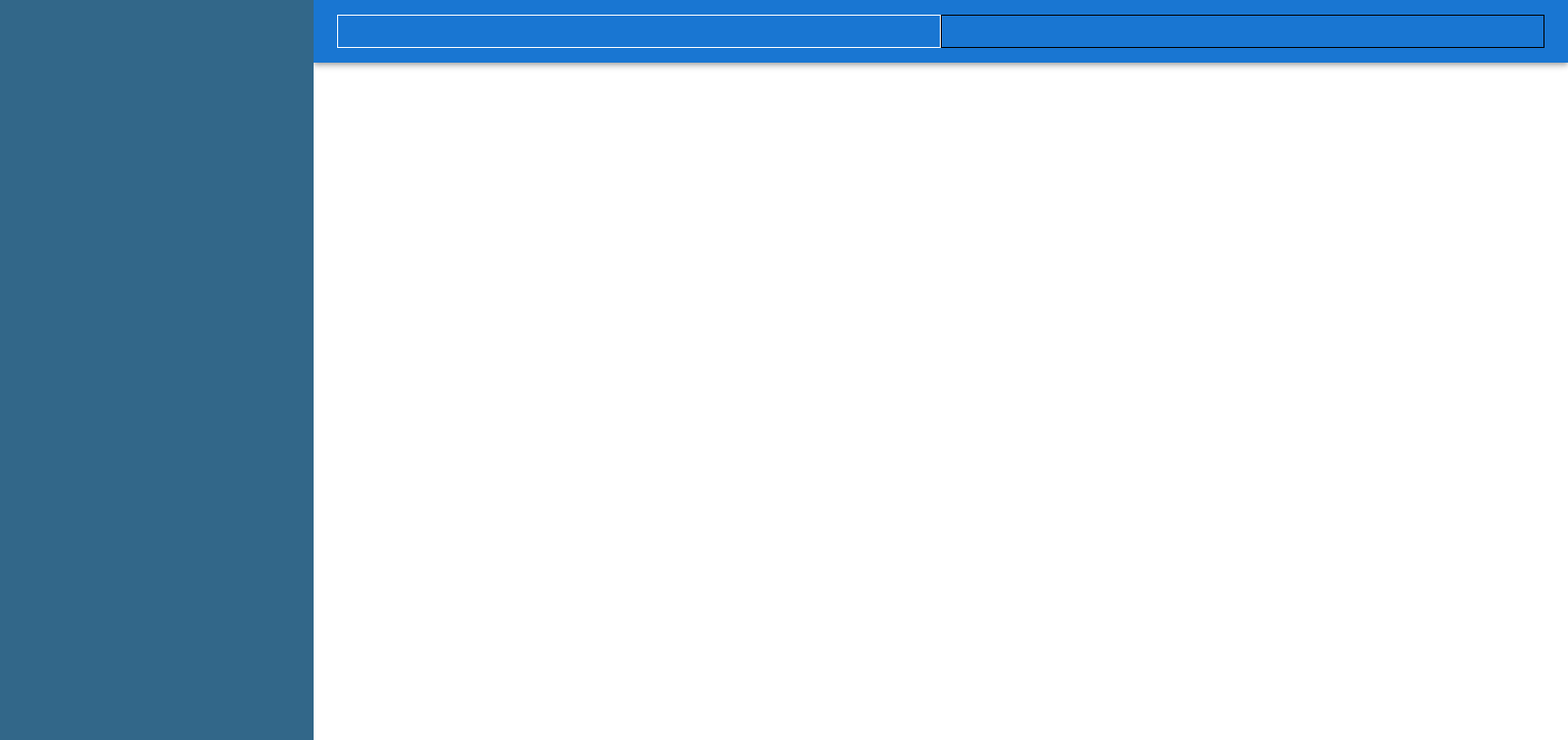
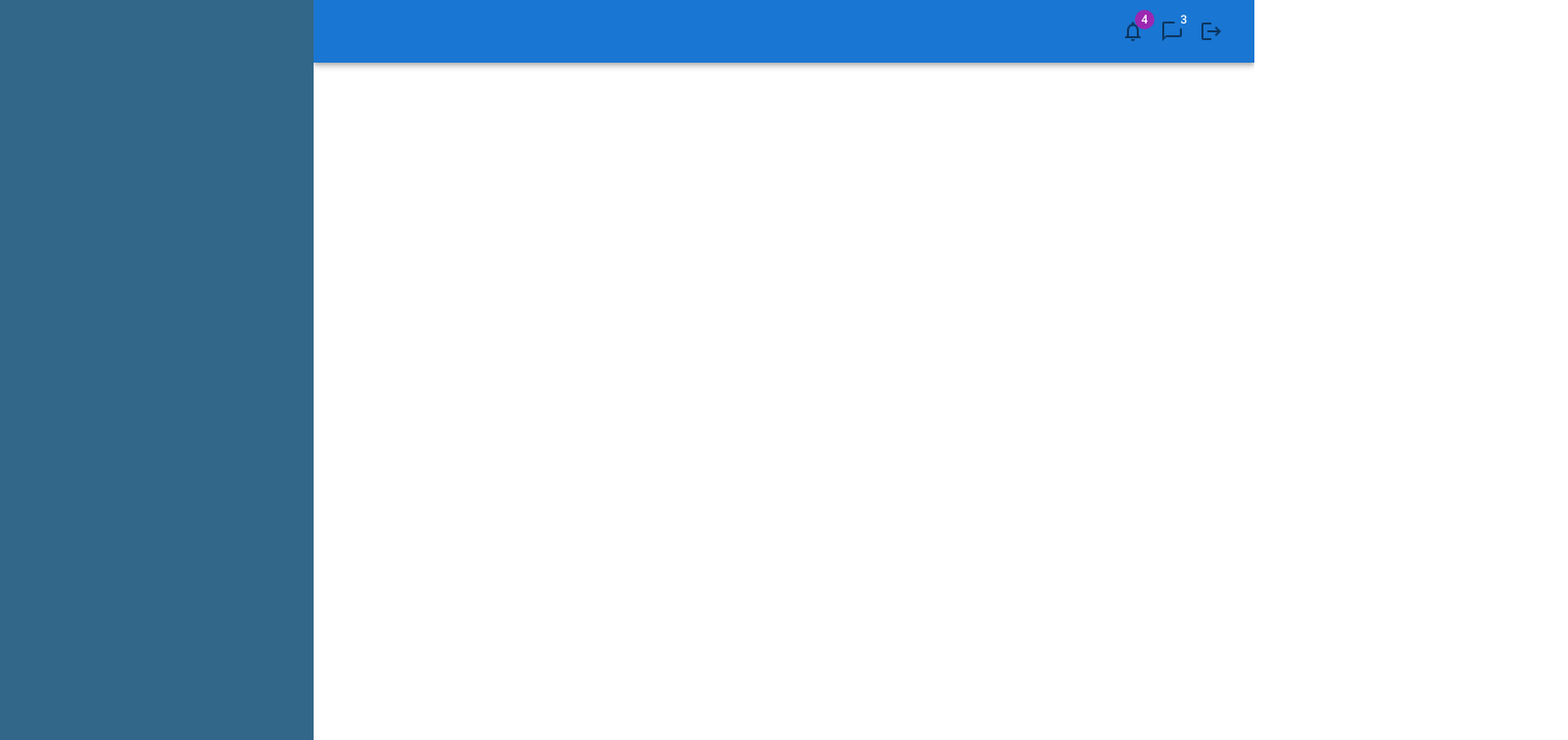
Before and after one commit to sahanediriweera/VccMgtSys-FE, a React (Create React App) app in the folder covid-vms/: page / in a window 1280 px wide. Shown: the top 756 px of the page at 98% size, 1600 px wide, since content can reach past the window. Built offline with nearby package versions, Linux system fonts and the light colour scheme.

Commit message:
Dashboard_headder design

```diff
--- a/covid-vms/package.json
+++ b/covid-vms/package.json
@@ -6,6 +6,7 @@
     "@testing-library/jest-dom": "^5.16.5",
     "@testing-library/react": "^13.3.0",
     "@testing-library/user-event": "^13.5.0",
+    "jss": "^10.9.2",
     "react": "^18.2.0",
     "react-dom": "^18.2.0",
     "react-scripts": "5.0.1",
--- a/covid-vms/src/App.js
+++ b/covid-vms/src/App.js
@@ -2,7 +2,6 @@ import React from 'react';
 import './App.css';
 import Headder from './Components/Headder';
 import Sidebar from './Components/Sidebar';
-
 function App() {
   return (
     <>
--- a/covid-vms/src/Components/Headder.js
+++ b/covid-vms/src/Components/Headder.js
@@ -4,21 +4,45 @@ import Toolbar from '@mui/material/Toolbar';
 import Grid from '@mui/material/Grid';
 import InputBase from '@mui/material/InputBase';
 import IconButton from '@mui/material/IconButton';
+import Badge from '@mui/material/Badge';
+import NotificationsNoneIcon from '@mui/icons-material/NotificationsNone';
+import ChatBubbleOutlineIcon from '@mui/icons-material/ChatBubbleOutline';
+import LogoutIcon from '@mui/icons-material/Logout';
+import CssBaseline from '@mui/material/CssBaseline';
+
+
 export default function Headder() {
+
   return (
+    <React.Fragment>
+      <CssBaseline />
         <AppBar position='static'>
             <Toolbar>
                 <Grid container>
-                <Grid item sm ={6} style={{border:'1px solid #fff'}}>
+                    <Grid item >
                     <InputBase/>
                 </Grid>
-                <Grid item sm ={6} style={{border:'1px solid #000'}}>
+                <Grid item sm></Grid>
+                <Grid item >
                         <IconButton>
-
+                            <Badge badgeContent={4} color="secondary">
+                                <NotificationsNoneIcon/>
+                            </Badge>
+                        </IconButton>
+                        <IconButton>
+                            <Badge badgeContent={3} color="primary">
+                                <ChatBubbleOutlineIcon/>
+                            </Badge>
+                        </IconButton>
+                        <IconButton>
+                            <Badge>
+                                <LogoutIcon/>
+                            </Badge>
                         </IconButton>
                     </Grid>
                 </Grid>
             </Toolbar>
         </AppBar>
+    </React.Fragment>
   )
 }
--- a/covid-vms/src/index.css
+++ b/covid-vms/src/index.css
@@ -27,5 +27,9 @@ code {
 .Appmain{
   padding-left: 320px;
   width: 100%;
+  background-color: #fff;
 
 }
+.Headder{
+  background-color: #fff;
+}
```
Also changed, not shown: 1 other file (tests, documents, lock files or other folders). Lines whose indentation alone changed are shown as unchanged.
